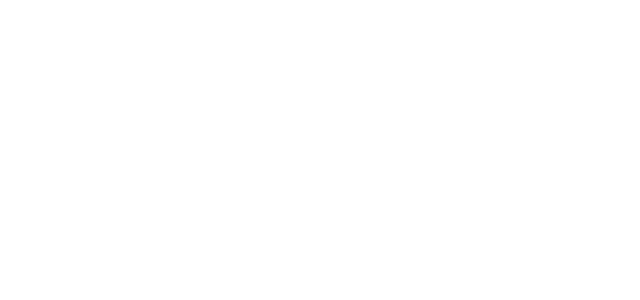
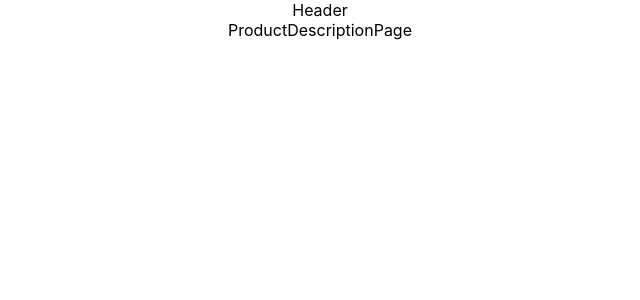
Before and after one commit to GuidoRial/apollo-ecommerce, a React (Create React App) app in the folder client/: page /products/1 in a window 1280 px wide. Shown: the top 300 px of the page, without its empty margins (320-960 px from the left). Built offline with nearby package versions, Linux system fonts and the light colour scheme.

Commit message:
implemented basic routing

```diff
--- a/client/src/App.js
+++ b/client/src/App.js
@@ -1,6 +1,7 @@
 import "./App.css";
+import { Component } from "react";
 import { client } from "./index";
-import { Component } from "react";
+import { BrowserRouter, Routes, Route } from "react-router-dom";
 import {
     getItems,
     getAllProducts,
@@ -9,11 +10,15 @@
     getCurrencies,
     getItemsById,
 } from "./queries";
+import ProductListingPage from "./components/ProductListingPage/ProductListingPage";
+import ProductDescriptionPage from "./components/ProductDescriptionPage/ProductDescriptionPage";
+import Cart from "./components/Cart/Cart";
+import Header from "./components/Header/Header";
 
 class App extends Component {
     constructor() {
         super();
-
+        /*
         const testFunction = async () => {
             const result = await client
                 .query({
@@ -26,10 +31,28 @@
         };
 
         testFunction();
+        */
+
+        //Get categories
+        //Get currencies
     }
 
     render() {
-        return <div className="App"></div>;
+        return (
+            <div className="App">
+                <BrowserRouter>
+                    <Header />
+                    <Routes>
+                        <Route path="/" element={<ProductListingPage />} />
+                        <Route
+                            path="/products/:id"
+                            element={<ProductDescriptionPage />}
+                        />
+                        <Route path="/cart" element={<Cart />} />
+                    </Routes>
+                </BrowserRouter>
+            </div>
+        );
     }
 }
 
--- /dev/null
+++ b/client/src/components/Cart/Cart.js
@@ -0,0 +1,9 @@
+import React, { Component } from 'react'
+
+export default class Cart extends Component {
+  render() {
+    return (
+      <div>Cart</div>
+    )
+  }
+}
--- /dev/null
+++ b/client/src/components/Header/Header.js
@@ -0,0 +1,9 @@
+import React, { Component } from 'react'
+
+export default class Header extends Component {
+  render() {
+    return (
+      <div>Header</div>
+    )
+  }
+}
--- /dev/null
+++ b/client/src/components/ProductDescriptionPage/ProductDescriptionPage.js
@@ -0,0 +1,9 @@
+import React, { Component } from 'react'
+
+export default class ProductDescriptionPage extends Component {
+  render() {
+    return (
+      <div>ProductDescriptionPage</div>
+    )
+  }
+}
--- /dev/null
+++ b/client/src/components/ProductListingPage/ProductListingPage.js
@@ -0,0 +1,9 @@
+import React, { Component } from 'react'
+
+export default class ProductListingPage extends Component {
+  render() {
+    return (
+      <div>ProductListingPage</div>
+    )
+  }
+}
```
Also changed, not shown: client/src/components/CartOverlay/CartOverlay.js (added, +9 -0 lines).
